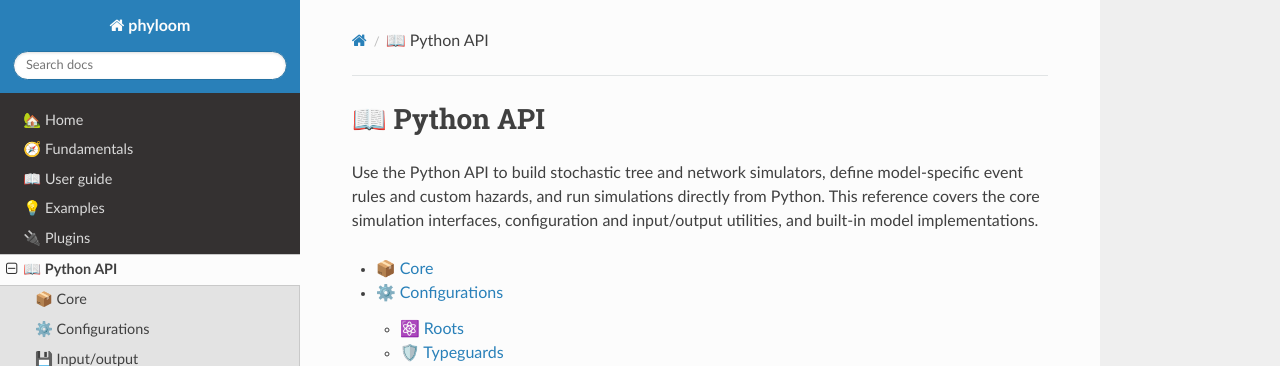
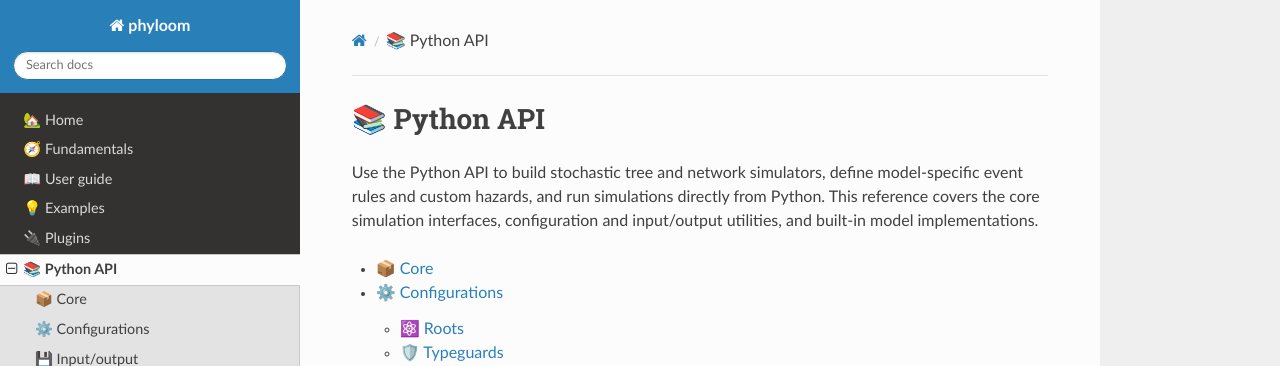
Before and after one commit to gabriele-marino/phyloom, a Sphinx documentation site: the page built from docs/api/index.rst, in a window 1280 px wide and 1094 px high. Shown: the top 366 px of the window. Built offline with Sphinx 7.4.7 and the Read the Docs theme 3.1.0, drawn with Linux system fonts in a browser that asks for light colours.

```diff
--- a/docs/api/index.rst
+++ b/docs/api/index.rst
@@ -1,4 +1,4 @@
-📖 Python API
+📚 Python API
 =============
 
 Use the Python API to build stochastic tree and network simulators,
```
